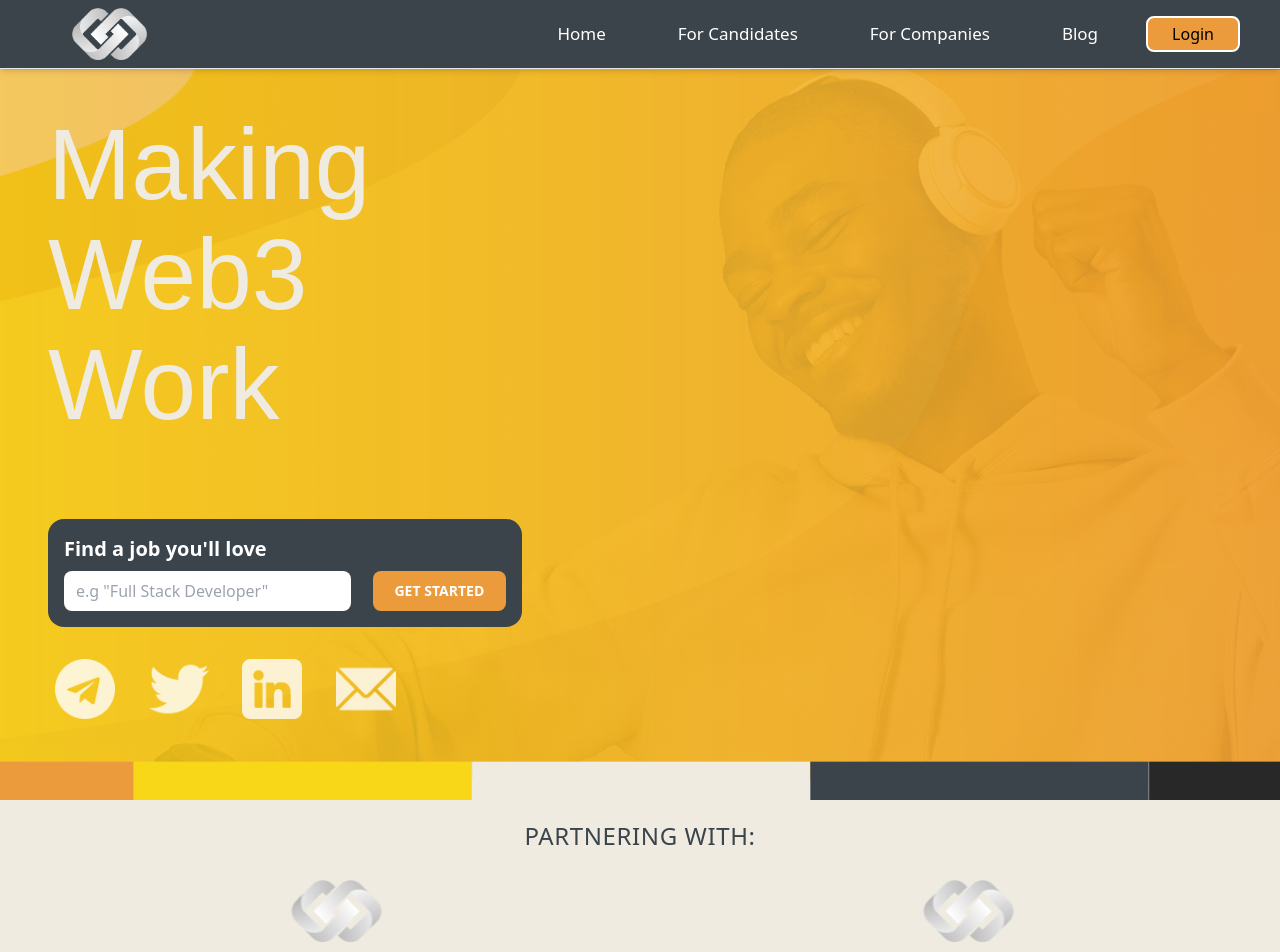
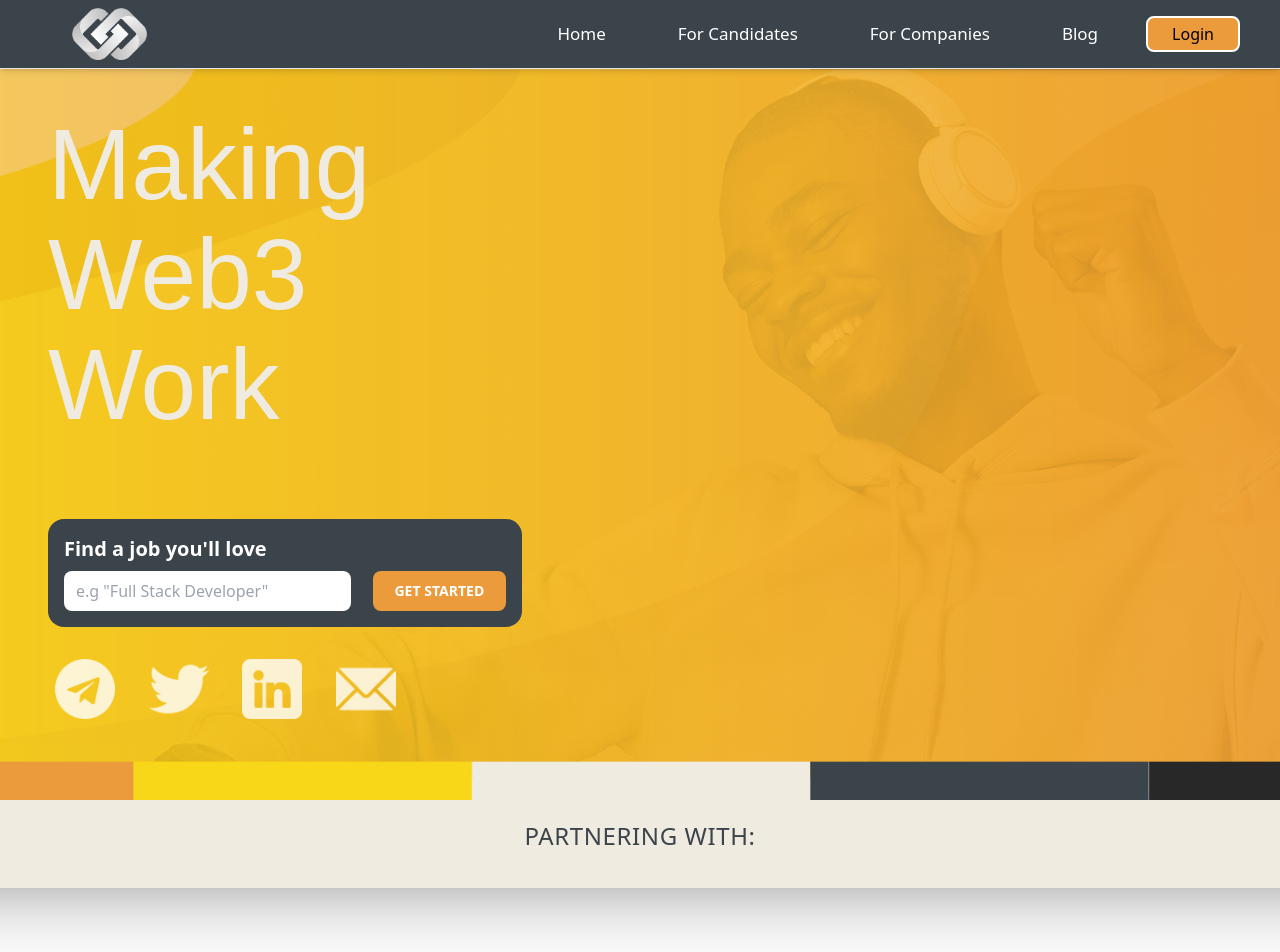
Before and after one commit to CBRecruitment/cb-recruitment, a Next.js app: page / in a window 1280 px wide. Shown: the top 952 px of the page. Built offline with nearby package versions, Linux system fonts and the light colour scheme; no server answers.

Commit message:
Update Partners.tsx

```diff
--- a/components/Home/Partners/Partners.tsx
+++ b/components/Home/Partners/Partners.tsx
@@ -48,7 +48,7 @@ const Partners = () => {
         PARTNERING WITH:
       </h2>
       <div className='p-2 2xl:p-8'>
-        <AliceCarousel
+        {/* <AliceCarousel
           mouseTracking
           items={items}
           responsive={responsive}
@@ -57,7 +57,7 @@ const Partners = () => {
           infinite
           autoPlay
           animationDuration={3200}
-        />
+        /> */}
       </div>
     </div>
   );
```
